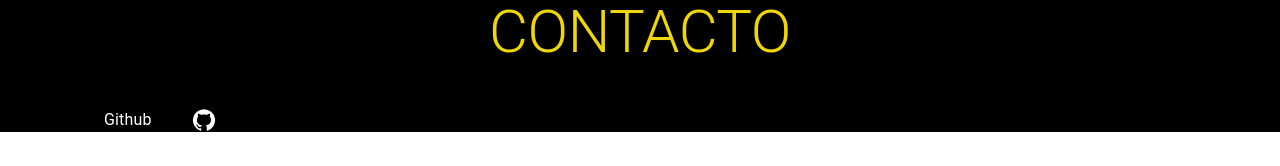
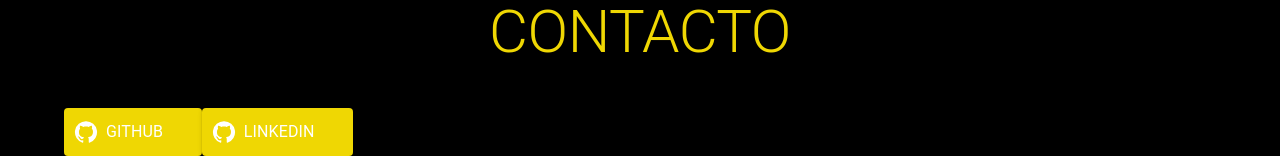
Before and after one commit to Walter-Daniel/clara-project, a React (Vite) app: page / in a window 1280 px wide. Shown: the part 2692-2858 px from the top of the page. Built offline with nearby package versions, Linux system fonts and the light colour scheme.

Commit message:
Botones de contacto

```diff
--- a/src/page/Contact.jsx
+++ b/src/page/Contact.jsx
@@ -1,4 +1,4 @@
-import { Grid, Typography } from '@mui/material';
+import { Button, Grid, Link, Typography } from '@mui/material';
 import GitHubIcon from '@mui/icons-material/GitHub';
 
 export const Contact = () => {
@@ -7,8 +7,16 @@ export const Contact = () => {
      <Typography variant='h2' textAlign='center' padding={5} color="secondary">CONTACTO</Typography>
       <Grid>
         <Grid item xs={12} sm={12} md={6} lg={4} >
-        <Typography variant='href' textAlign='center' padding={5} >Github</Typography>
-        <GitHubIcon />
+        <Button size="small" href="https://github.com/Walter-Daniel" sx={{ paddingRight: '1.9rem' }} color='secondary' target='_blank' variant="contained">
+          <GitHubIcon />
+          <Typography padding={1} >Github</Typography>
+
+        </Button>
+        <Button size="small" href="https://www.linkedin.com/in/walter-daniel-carrizo/" sx={{ paddingRight: '1.9rem' }} color='secondary' target='_blank' variant="contained">
+          <GitHubIcon />
+          <Typography padding={1} >Linkedin</Typography>
+
+        </Button>
         </Grid>
         <Grid item xs={12} sm={12} md={6} lg={4} >
         </Grid>
```
